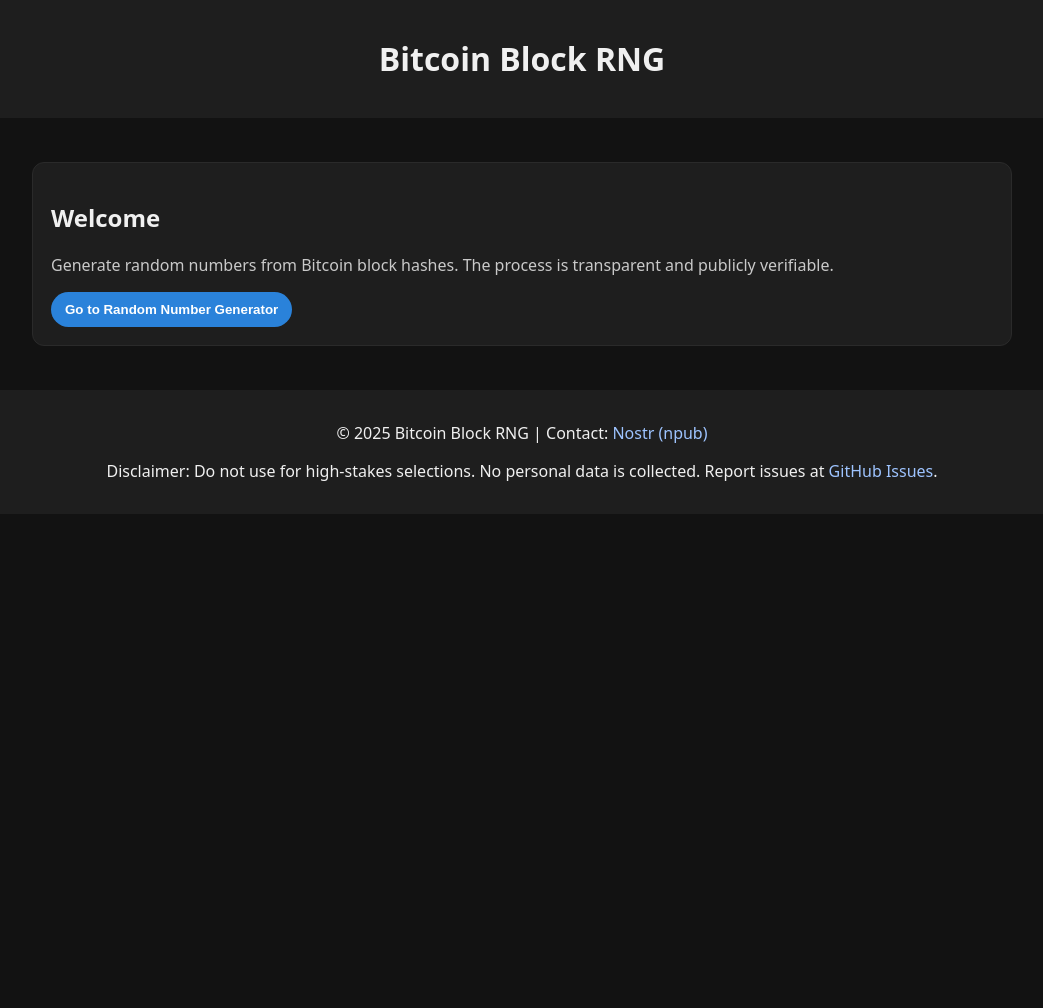
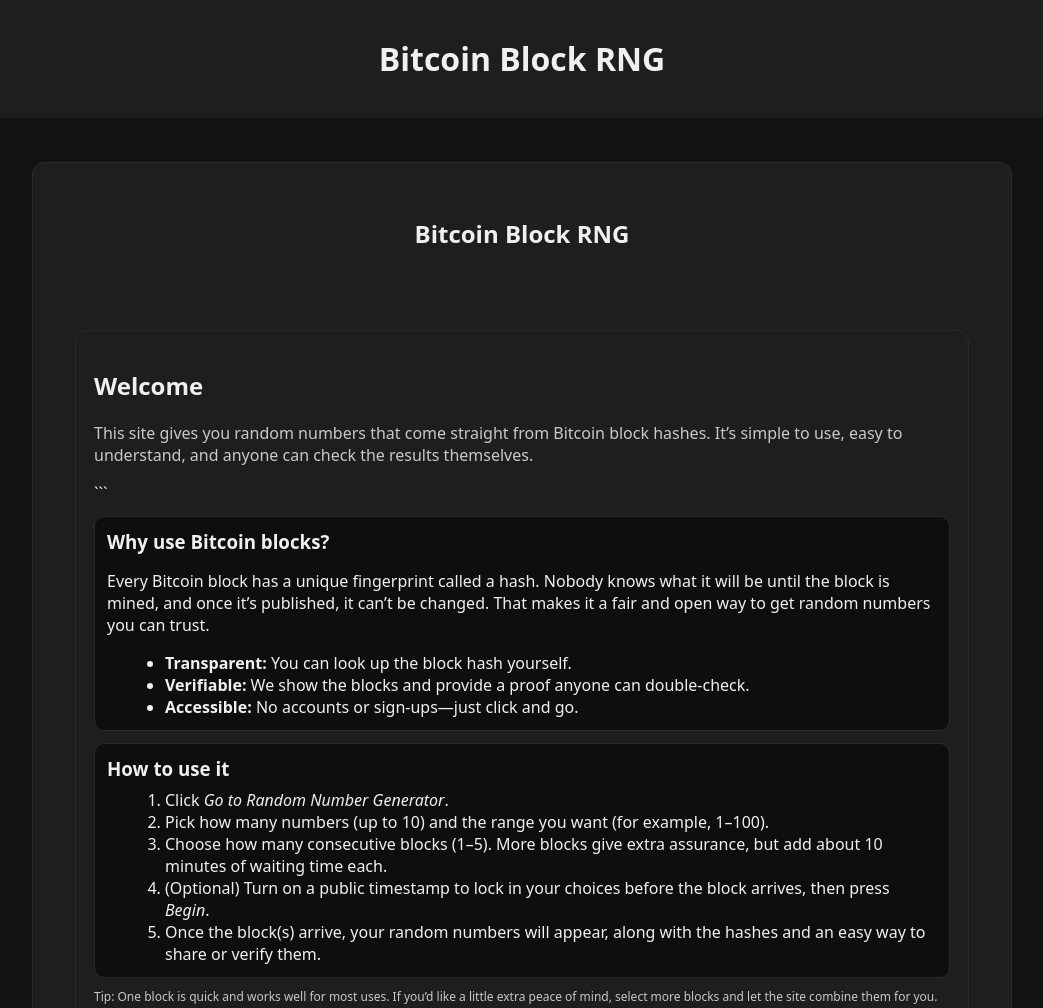
Before and after one commit to btcdds/bitcoinblockrng, a plain HTML site: page index.html in a window 1280 px wide. Shown: the top 1008 px of the page, without its empty margins (118-1161 px from the left). Before the commit the page ends 800 px from the top, so only its background shows below. Drawn offline with Linux system fonts and the light colour scheme; no server answers.

Commit message:
Update index.html

````diff
--- a/index.html
+++ b/index.html
@@ -43,9 +43,89 @@
   <main>
     <!-- Landing Page -->
     <section id="landing" class="section">
+<!DOCTYPE html>
+
+<html lang="en">
+<head>
+  <meta charset="UTF-8" />
+  <meta name="viewport" content="width=device-width, initial-scale=1" />
+  <title>Bitcoin Block RNG</title>
+  <style>
+    :root { --bg:#121212; --card:#1e1e1e; --line:#2a2a2a; --fg:#f0f0f0; --muted:#c9c9c9; --accent:#2a82da; }
+    *{ box-sizing:border-box }
+    body{ margin:0; font-family:system-ui,-apple-system,Segoe UI,Roboto,Inter,Arial,sans-serif; background:var(--bg); color:var(--fg); }
+    header, footer{ background:var(--card); padding:16px; text-align:center; }
+    main{ padding:24px; }
+    .section{ margin:20px auto; max-width:980px; background:var(--card); border:1px solid var(--line); border-radius:12px; padding:18px; }
+    h1,h2,h3,label,p{ color:var(--fg); }
+    p.muted, .muted{ color:var(--muted); }
+    .row{ display:flex; gap:10px; align-items:center; flex-wrap:wrap; }
+    .grid{ display:grid; grid-template-columns:repeat(auto-fit,minmax(220px,1fr)); gap:12px; }
+    input, select, textarea{ width:100%; background:#0e0e0e; color:var(--fg); border:1px solid var(--line); border-radius:10px; padding:10px 12px; }
+    textarea{ min-height:96px; }
+    .button{ background:var(--accent); border:0; color:#fff; padding:10px 14px; border-radius:999px; cursor:pointer; font-weight:700; }
+    .button[disabled]{ opacity:.6; cursor:not-allowed; }
+    .pill{ background:#0e0e0e; border:1px solid var(--line); padding:6px 10px; border-radius:999px; font-size:12px; color:var(--muted); }
+    .mono{ font-family:ui-monospace,SFMono-Regular,Menlo,Consolas,monospace; }
+    .nowrap{ white-space:nowrap; overflow:auto; display:block; }
+    .hash-line{ font-family:ui-monospace,SFMono-Regular,Menlo,Consolas,monospace; white-space:nowrap; overflow:auto; margin:4px 0; padding:6px 8px; border:1px solid var(--line); border-radius:8px; background:#0e0e0e; }
+    .hidden{ display:none; }
+    a{ color:#9ec4ff; text-decoration:none; }
+    .ts-label{ display:flex; align-items:center; gap:8px; }
+    .ts-label input{ margin-left:8px; vertical-align:middle; }
+    .two-col{ display:grid; grid-template-columns:1fr; gap:14px; }
+    @media (min-width: 860px){ .two-col{ grid-template-columns:1fr 1fr; } }
+    .card-lite{ border:1px solid var(--line); border-radius:10px; padding:12px; background:#0e0e0e; }
+    .small{ font-size:12px; color:var(--muted); }
+    .donate{ text-align:center; margin-top:20px; }
+    .donate img{ max-width:180px; margin-top:10px; }
+  </style>
+</head>
+<body>
+  <header>
+    <h1>Bitcoin Block RNG</h1>
+  </header>
+
+  <main>
+    <!-- Landing Page -->
+    <section id="landing" class="section">
       <h2>Welcome</h2>
-      <p class="muted">Generate random numbers from Bitcoin block hashes. The process is transparent and publicly verifiable.</p>
-      <button class="button" id="gotoGenerator">Go to Random Number Generator</button>
+      <p class="muted" style="margin-top:4px;">This site gives you random numbers that come straight from Bitcoin block hashes. It’s simple to use, easy to understand, and anyone can check the results themselves.</p>
+
+```
+  <div class="card-lite" style="margin-top:12px;">
+    <h3 style="margin:0 0 8px;">Why use Bitcoin blocks?</h3>
+    <p>Every Bitcoin block has a unique fingerprint called a hash. Nobody knows what it will be until the block is mined, and once it’s published, it can’t be changed. That makes it a fair and open way to get random numbers you can trust.</p>
+    <ul style="margin:0 0 0 18px;">
+      <li><strong>Transparent:</strong> You can look up the block hash yourself.</li>
+      <li><strong>Verifiable:</strong> We show the blocks and provide a proof anyone can double‑check.</li>
+      <li><strong>Accessible:</strong> No accounts or sign‑ups—just click and go.</li>
+    </ul>
+  </div>
+
+  <div class="card-lite" style="margin-top:12px;">
+    <h3 style="margin:0 0 8px;">How to use it</h3>
+    <ol style="margin:0 0 0 18px;">
+      <li>Click <em>Go to Random Number Generator</em>.</li>
+      <li>Pick how many numbers (up to 10) and the range you want (for example, 1–100).</li>
+      <li>Choose how many consecutive blocks (1–5). More blocks give extra assurance, but add about 10 minutes of waiting time each.</li>
+      <li>(Optional) Turn on a public timestamp to lock in your choices before the block arrives, then press <em>Begin</em>.</li>
+      <li>Once the block(s) arrive, your random numbers will appear, along with the hashes and an easy way to share or verify them.</li>
+    </ol>
+  </div>
+
+  <p class="small" style="margin-top:10px;">Tip: One block is quick and works well for most uses. If you’d like a little extra peace of mind, select more blocks and let the site combine them for you.</p>
+
+  <button class="button" id="gotoGenerator" style="margin-top:12px;">Go to Random Number Generator</button>
+</section>
+
+<!-- Generator Page -->
+<section id="generator" class="section hidden">
+  <h2>Random Number Generator</h2>
+  <p class="muted">Choose how many random numbers (max <strong>10</strong>), a range, and consecutive blocks (max <strong>5</strong>).</p>
+  ... (rest of file unchanged) ...
+```
+
     </section>
 
     <!-- Generator Page -->
````
